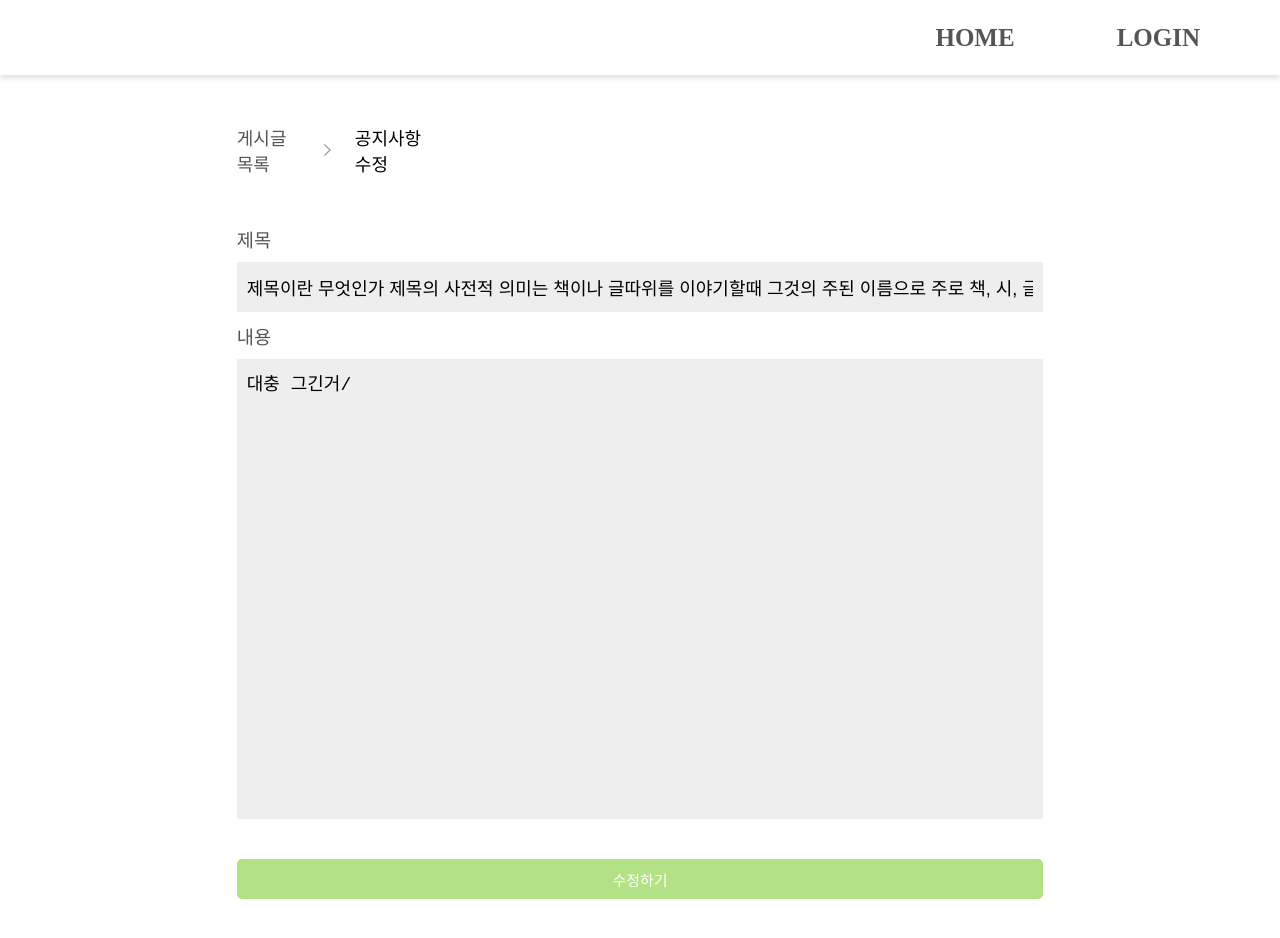
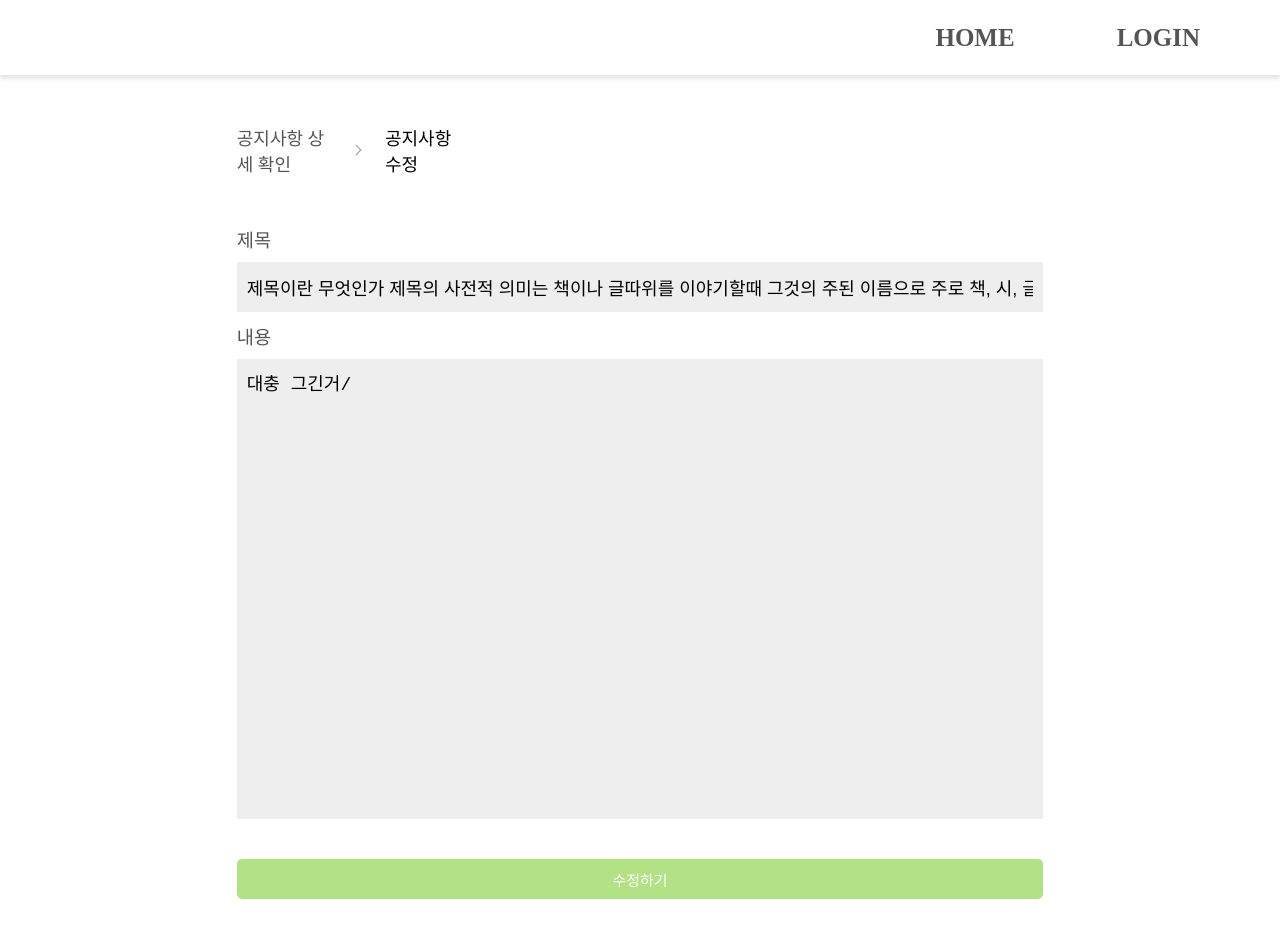
Before and after one commit to Gram-Doffice/Doffice_FE, a React (Vite) app: page /modify-notice in a window 1280 px wide. Shown: the top 938 px of the page. Built offline with nearby package versions, Linux system fonts and the light colour scheme.

Commit message:
fix: 문구 수정

```diff
--- a/src/pages/Modify_Lost.jsx
+++ b/src/pages/Modify_Lost.jsx
@@ -15,7 +15,7 @@ const Modify_Lost = () => {
       <Main>
         <Container>
           <Page_move>
-            <Page_PostList onClick={() => navigate("/")}>게시글 목록</Page_PostList>
+            <Page_PostList onClick={() => navigate("/check-lost")}>분실물 상세 확인</Page_PostList>
             <Arrow>
               <img src={arrow} alt="arrow" />
             </Arrow>
--- a/src/pages/Modify_Notice.jsx
+++ b/src/pages/Modify_Notice.jsx
@@ -13,8 +13,8 @@ const Modify_Notice = () => {
       <Main>
         <Container>
           <Page_move>
-            <Page_PostList onClick={() => navigate("/")}>
-              게시글 목록
+            <Page_PostList onClick={() => navigate("/check-notice")}>
+              공지사항 상세 확인
             </Page_PostList>
             <Arrow>
               <img src={arrow} />
@@ -89,7 +89,7 @@ const Container = styled.div`
 `;
 
 const Page_move = styled.div`
-  width: 24%;
+  width: 27%;
   display: flex;
   align-items: center;
   gap: 20px;
```
